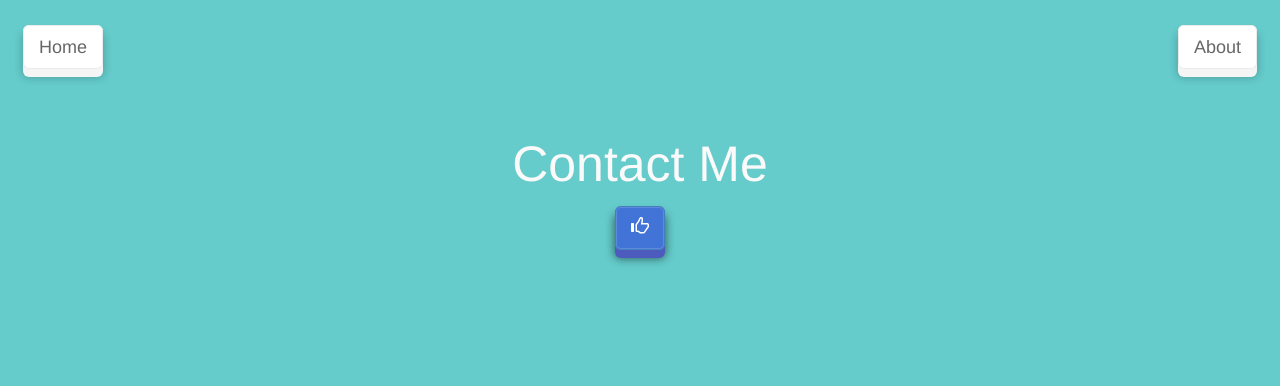
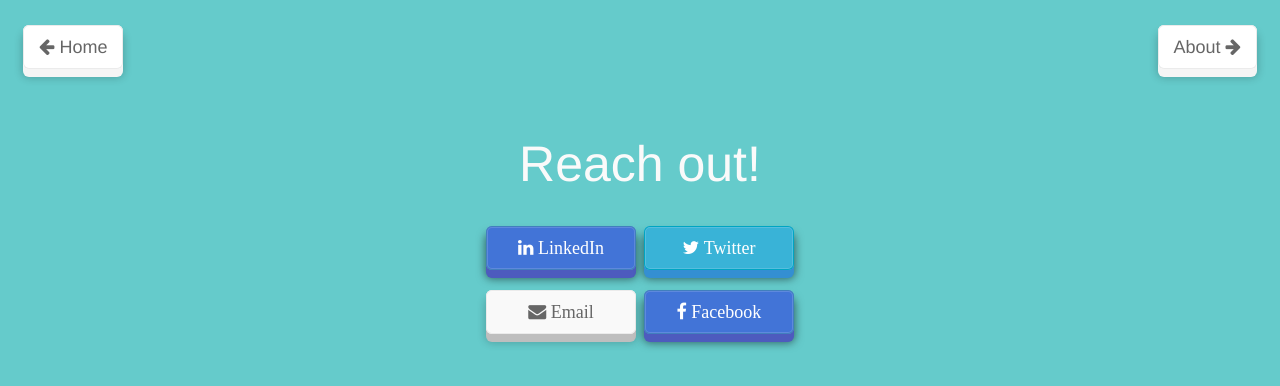
Before and after one commit to FSKidd/fskidd.github.io, a website: page index.html at #/about in a window 1280 px wide. Both pictures are taken after a click on the button "Contact". Drawn offline with Linux system fonts and the light colour scheme.

Commit message:
Add social buttons

```diff
--- a/view/about.html
+++ b/view/about.html
@@ -1,6 +1,6 @@
 <div class="navbar">
-  <button onclick="location.href = '#/contact';" type="button" class="btn3d btn btn-white btn-lg navbar-left">Contact</button>
-  <button onclick="location.href = '#/';" type="button" class="btn3d btn btn-white btn-lg navbar-right">Home</button>
+  <button onclick="location.href = '#/contact';" type="button" class="btn3d btn btn-white btn-lg navbar-left"><i class="fa fa-arrow-left"></i> Contact</button>
+  <button onclick="location.href = '#/';" type="button" class="btn3d btn btn-white btn-lg navbar-right">Home <i class="fa fa-arrow-right"></i></button>
 </div>
 <div class="head-text text-center">
   <h2> This is where you learn about me </h2>
--- a/view/contact.html
+++ b/view/contact.html
@@ -1,8 +1,14 @@
 <div class="navbar">
-  <button onclick="location.href = '#/';" type="button" class="btn3d btn btn-white btn-lg navbar-left">Home</button>
-  <button onclick="location.href = '#/about';" type="button" class="btn3d btn btn-white btn-lg navbar-right">About</button>
+  <button onclick="location.href = '#/';" type="button" class="btn3d btn btn-white btn-lg navbar-left"><i class="fa fa-arrow-left"></i> Home</button>
+  <button onclick="location.href = '#/about';" type="button" class="btn3d btn btn-white btn-lg navbar-right">About <i class="fa fa-arrow-right"></i></button>
 </div>
 <div class="head-text text-center">
-  <h2> Contact Me </h2>
-  <button type="button" class="btn btn-primary btn-lg btn3d"><span class="glyphicon glyphicon-thumbs-up"></span></button>
+  <h2>Reach out!</h2>
+  <br>
+  <button onclick="location.href = 'https://www.linkedin.com/in/skylerkidd';" type="button" class="btn btn-primary btn-lg btn3d contactbutton"><i class="fa fa-linkedin"> LinkedIn</i></button>
+  <button onclick="location.href = 'http://twitter.com/skylerkidd';" type="button" class="btn btn-info btn-lg btn3d contactbutton"><i class="fa fa-twitter"> Twitter</i></button>
+  <br>
+  <button onclick="location.href = 'mailto:f.s.kidd@gmail.com';" type="button" class="btn btn-default btn-lg btn3d contactbutton"><i class="fa fa-envelope"> Email</i></button>
+  <button onclick="location.href = 'http://facebook.com/skyler.kidd.1';" type="button" class="btn btn-primary btn-lg btn3d contactbutton"><i class="fa fa-facebook"> Facebook</i></button>
+  <br>
 </div>
--- a/view/css/style.css
+++ b/view/css/style.css
@@ -48,6 +48,12 @@
 div h2 {
   font-size: 50px;
   font-weight: 400;
+}
+
+.contactbutton {
+  width: 150px;
+  margin:0 auto;
+  text-align: center;
 }
 
 /*    --------------------
```
Also changed, not shown: view/home.html (+2 -2 lines).
